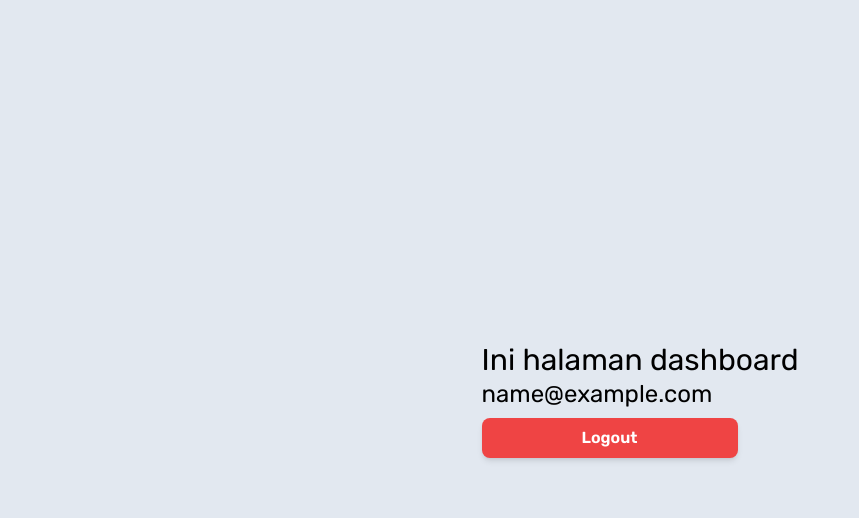
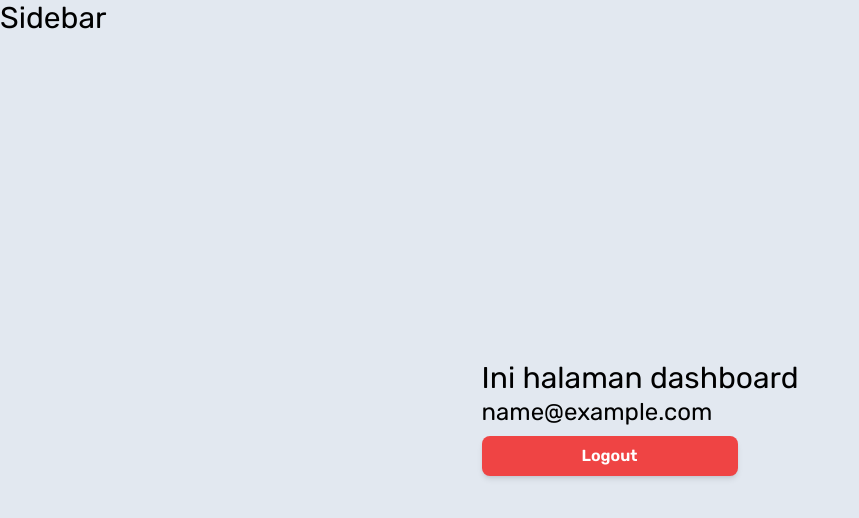
Before and after one commit to rahulsubagio/iot-hidroponik-melon, a React (Vite) app: page /dashboard in a window 1280 px wide. Shown: the top 518 px of the page, without its empty margins (0-859 px from the left). Built offline with nearby package versions, Linux system fonts and the light colour scheme; no server answers; sample sign-in values are in the browser's storage.

Commit message:
buat component sidebar

```diff
--- /dev/null
+++ b/src/components/Sidebar.jsx
@@ -0,0 +1,9 @@
+const Sidebar = () => {
+  return (
+    <div>
+      <h1 className="">Sidebar</h1>
+    </div>
+  )
+}
+
+export default Sidebar
--- a/src/pages/Dashboard.jsx
+++ b/src/pages/Dashboard.jsx
@@ -1,6 +1,7 @@
 import { signOut } from "firebase/auth"
 import { useNavigate } from "react-router-dom"
 import { auth } from "../firebase"
+import Sidebar from "../components/Sidebar"
 
 const Dashboard = () => {
   const user = JSON.parse(localStorage.getItem('user'))
@@ -19,6 +20,7 @@ const Dashboard = () => {
 
   return (
     <div className="container">
+      <Sidebar/>
       <main>
         <h1>Ini halaman dashboard</h1>
         <h2>{user && user.email}</h2>
```
